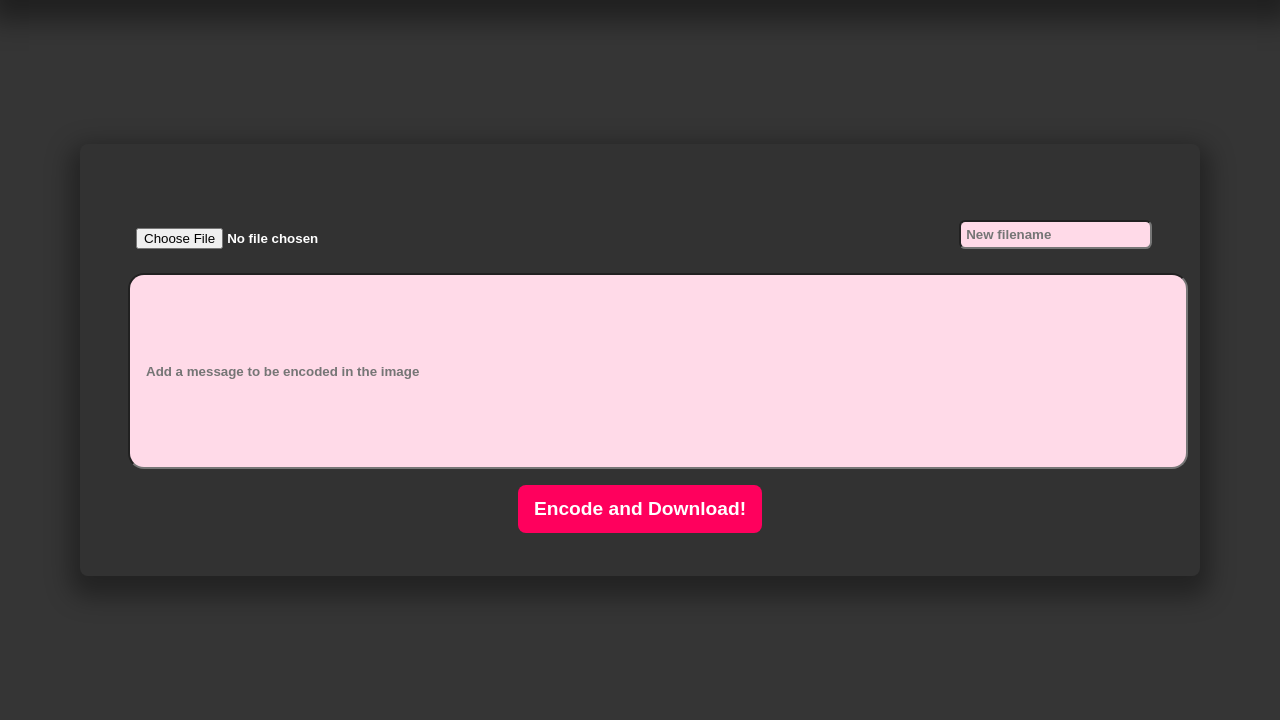
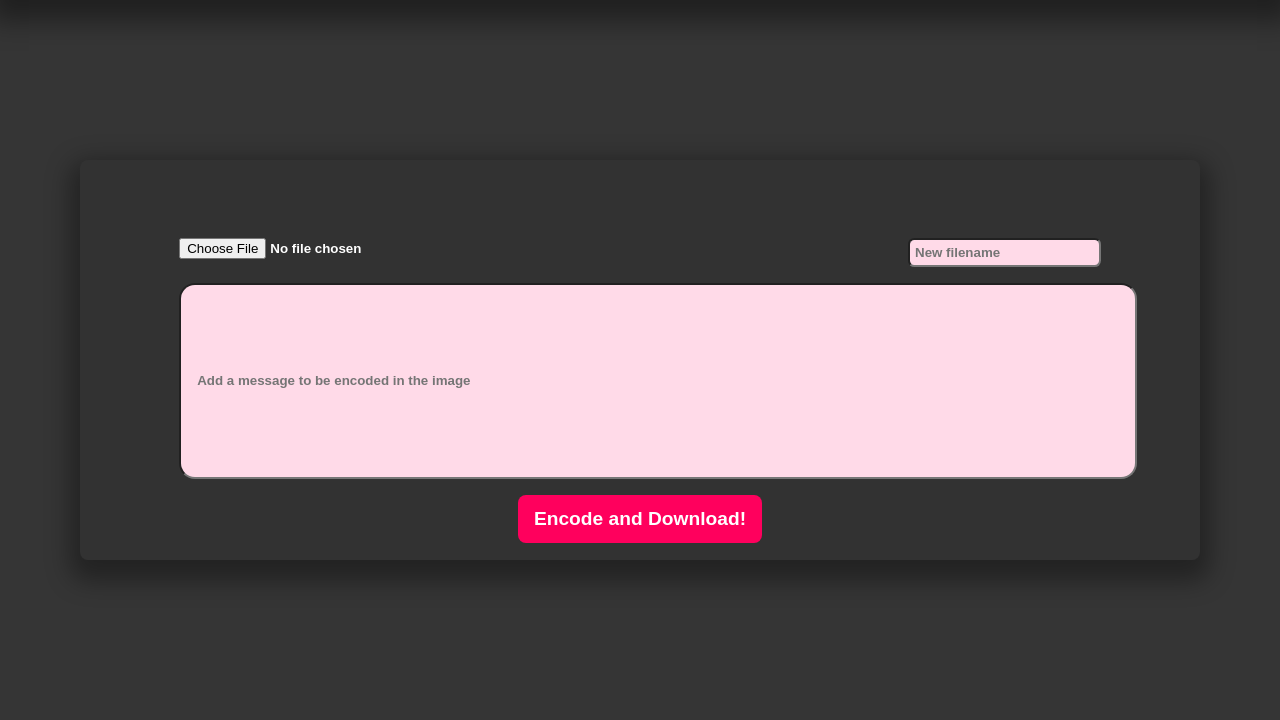
Before and after one commit to TranquilTanisha/TiNY-SIM, a Django app: page /encode/ in a window 1280 px wide. Shown: the part 100-820 px from the top of the page. Run offline with Django 4.2, Linux system fonts and the light colour scheme; some web fonts are replaced.

Commit message:
minor changes to home and encode page

```diff
--- a/pel/templates/pel/home.html
+++ b/pel/templates/pel/home.html
@@ -15,7 +15,7 @@
     <div class="mainbody">
       <form>
         <div class="grid">
-          <div class="uploadiconcontainer">
+          <!-- <div class="uploadiconcontainer">
             <button
               class="uploadicon"
               type="button"
@@ -23,7 +23,7 @@
             >
             <svg id="eoMlwdNuTJq1" xmlns="http://www.w3.org/2000/svg" xmlns:xlink="http://www.w3.org/1999/xlink" viewBox="0 0 500 500" shape-rendering="geometricPrecision" text-rendering="geometricPrecision"><defs><filter id="eoMlwdNuTJq2-filter" x="-150%" width="400%" y="-150%" height="400%"><feColorMatrix id="eoMlwdNuTJq2-filter-hue-rotate-0" type="hueRotate" values="1" result="result"/></filter></defs><ellipse rx="250" ry="250" transform="translate(250 250)" filter="url(#eoMlwdNuTJq2-filter)" fill="#ff005d" stroke-width="0"/><rect width="256" height="256" rx="0" ry="0" transform="translate(122 122)" fill="none"/><polyline points="86,82 128,40 170,82" transform="translate(122 122)" fill="none" stroke="#fefeff" stroke-width="20" stroke-linecap="round" stroke-linejoin="round"/><line x1="128" y1="152" x2="128" y2="40" transform="translate(122 122)" fill="none" stroke="#fefeff" stroke-width="20" stroke-linecap="round" stroke-linejoin="round"/><path d="M216,152v56c0,4.418278-3.581722,8-8,8h-160c-4.418278,0-8-3.581722-8-8v-56" transform="translate(122 122)" fill="none" stroke="#fefeff" stroke-width="20" stroke-linecap="round" stroke-linejoin="round"/></svg>
           </button>
-          </div>
+          </div> -->
           <div id="uploadedimgcontainer"></div>
         </div>
           <div class="buttons">
--- a/static/styles/encode.css
+++ b/static/styles/encode.css
@@ -1,32 +1,32 @@
 .encode-card{
     display: flex;
     align-items: center;
-    padding: 1rem;
-    width: 85vw;
-    height: 50vh;
+    justify-content: center;
+    width: 80vw;
+    height: fit-content;
     border-radius: 0.5rem;
     background-color: #323232;
     box-shadow: 0px 11px 25px 10px rgba(0, 0, 0, 0.35);
-    padding: 1rem;
+    padding: 3rem;
 }
 
 #uploadedimgcontainer{
     width: 30%;
     height: 90%;
-    padding: 0.5rem;
+    /* padding: 0.5rem; */
     /* border: 1px solid red; */
 }
 
-#uploadedimg{
+/* #uploadedimg{
     max-height: 100%;
     max-width: 100%;
-}
+} */
 
 .form-card{
     color: white;
-    width: 100%;
-    height: 70%;
-    padding: 2rem;
+    width: 90%;
+    height: 80%;
+    /* padding: 0 2rem; */
 }
 
 #message{
```
Also changed, not shown: pel/templates/pel/home-copy.html (+6 -6 lines), db.sqlite3, static/images/encoded/Screenshot_2022-09-28_004912.png (added), static/images/encoded/Screenshot_2022-09-28_004912_pl1LrUc.png (added), static/images/encoded/Untitled.png (added), static/images/encoded/Untitled_6SAaWIZ.png (added), 1 other file.
